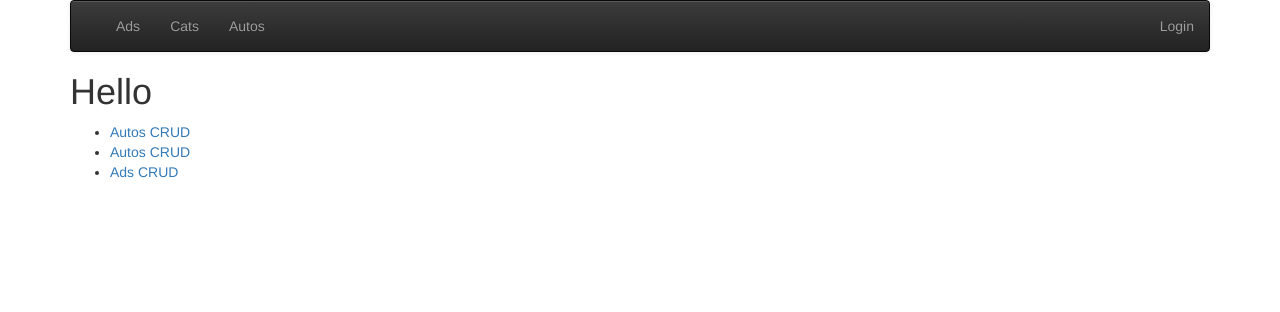
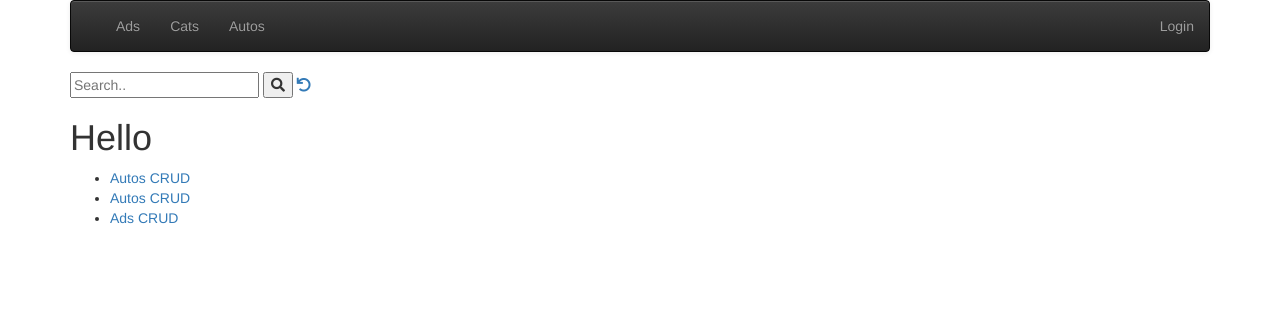
Before and after one commit to SilverDrake9k/dj4, a Django app: template mysite/templates/home/main.html in a window 1280 px wide. Shown: the top 312 px of the page. Run offline with Django 3.2, Linux system fonts and the light colour scheme; the template is opened without the code that fills it, so the values that code supplies are empty; some libraries are stand-ins or nearby versions.

Commit message:
ads is now the home page

```diff
--- a/hello/views.py
+++ b/hello/views.py
@@ -4,6 +4,7 @@ from django.template.response import TemplateResponse
 
 
 def main(request):
+    search = request.GET.get('serach')
     resp =TemplateResponse(request, 'home/main.html', {})
     resp.set_cookie('dj4e_cookie', '05d6a571', max_age=1000)
     return resp
--- a/mysite/templates/home/main.html
+++ b/mysite/templates/home/main.html
@@ -1,7 +1,12 @@
 
 {% extends "base_menu.html" %}
 {% block content %}
-
+<form>
+  <input type="text" placeholder="Search.." name="search"
+  {% if search %} value="{{ search }}" {% endif %}
+  >
+  <button type="submit"><i class="fa fa-search"></i></button>
+<a href="{% url 'ads:all' %}"><i class="fa fa-undo"></i></a>
 <h1>Hello</h1>
 <ul>
     <li><a href="{% url 'autos:all' %}">Autos CRUD</a></li>
--- a/mysite/urls.py
+++ b/mysite/urls.py
@@ -19,6 +19,7 @@ from django.urls import include, path
 from django.conf.urls import url
 from django.views.static import serve
 from django.contrib.auth import views
+from ads.views import AdListView
 
 # Up two folders to serve "site" content
 BASE_DIR = os.path.dirname(os.path.dirname(os.path.abspath(__file__)))
@@ -27,7 +28,7 @@ SITE_ROOT = os.path.join(BASE_DIR, 'site')
 
 urlpatterns = [
 
-    path('',include('hello.urls')),
+    path('',AdListView.as_view()),
     url(r'^oauth/', include('social_django.urls', namespace='social')),  # Keep
     path('polls/', include('polls.urls')),
     path('admin/', admin.site.urls),
```
